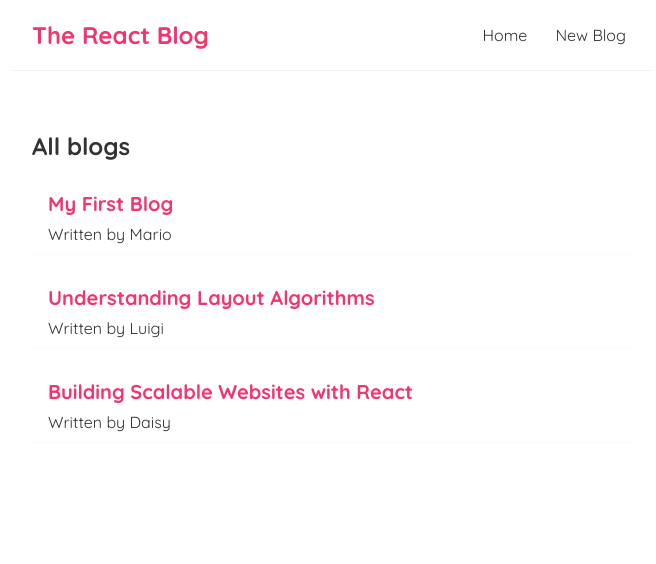
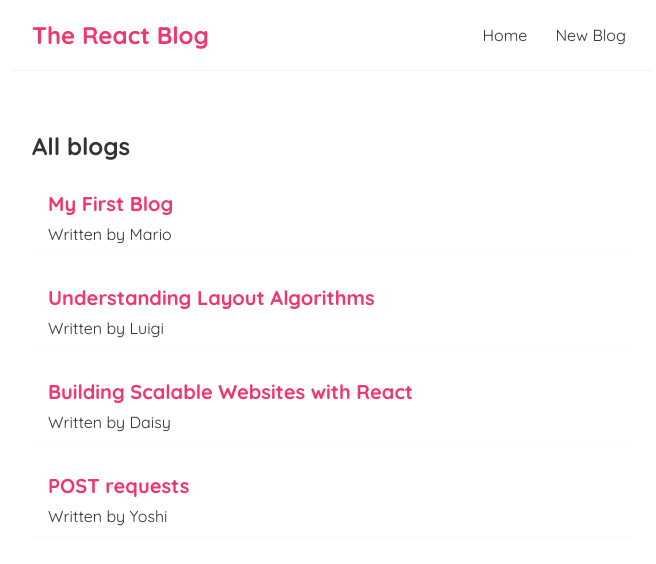
Before and after one commit to tomiev/react-blog, a React (Create React App) app: page / in a window 1280 px wide. Shown: the top 564 px of the page, without its empty margins (308-964 px from the left). Built offline with nearby package versions, Linux system fonts and the light colour scheme; data requests are answered from the project's data file.

Commit message:
Clicking add blog fires POST request

```diff
--- a/data/db.json
+++ b/data/db.json
@@ -17,6 +17,12 @@
       "body": "Lorem ipsum dolor sit amet...",
       "author": "Daisy",
       "id": 3
+    },
+    {
+      "title": "POST requests",
+      "body": "Handling POST requests",
+      "author": "Yoshi",
+      "id": 4
     }
   ]
 }
--- a/src/Create.js
+++ b/src/Create.js
@@ -4,12 +4,23 @@
   const [title, setTitle] = useState('');
   const [body, setBody] = useState('');
   const [author, setAuthor] = useState('Mario');
+  const [isPending, setIsPending] = useState(false);
 
+  /* Handle 'Add blog' clicks */
   const handleSubmit = (e) => {
     e.preventDefault(); /* Prevents default behaviour of button (which is to refresh the page) */
     const blog = { title, body, author };
 
-    console.log(blog);
+    setIsPending(true);
+
+    /* Submit POST request */
+    fetch('http://localhost:8000/blogs', {
+      method: 'POST',
+      headers: { "Content-Type": "application/json"},
+      body: JSON.stringify(blog)
+    }).then(() => {
+      setIsPending(false);
+    })
   }
 
   return (
@@ -37,10 +48,11 @@
           <option value="Mario">Mario</option>
           <option value="Yoshi">Yoshi</option>
         </select>
-        <button>Add Blog</button>
+        { !isPending && <button>Add Blog</button>}
+        { isPending && <button disabled>Adding Blog</button>}
       </form>
     </div>
-   );
+  );
 }
 
 export default Create;
```
